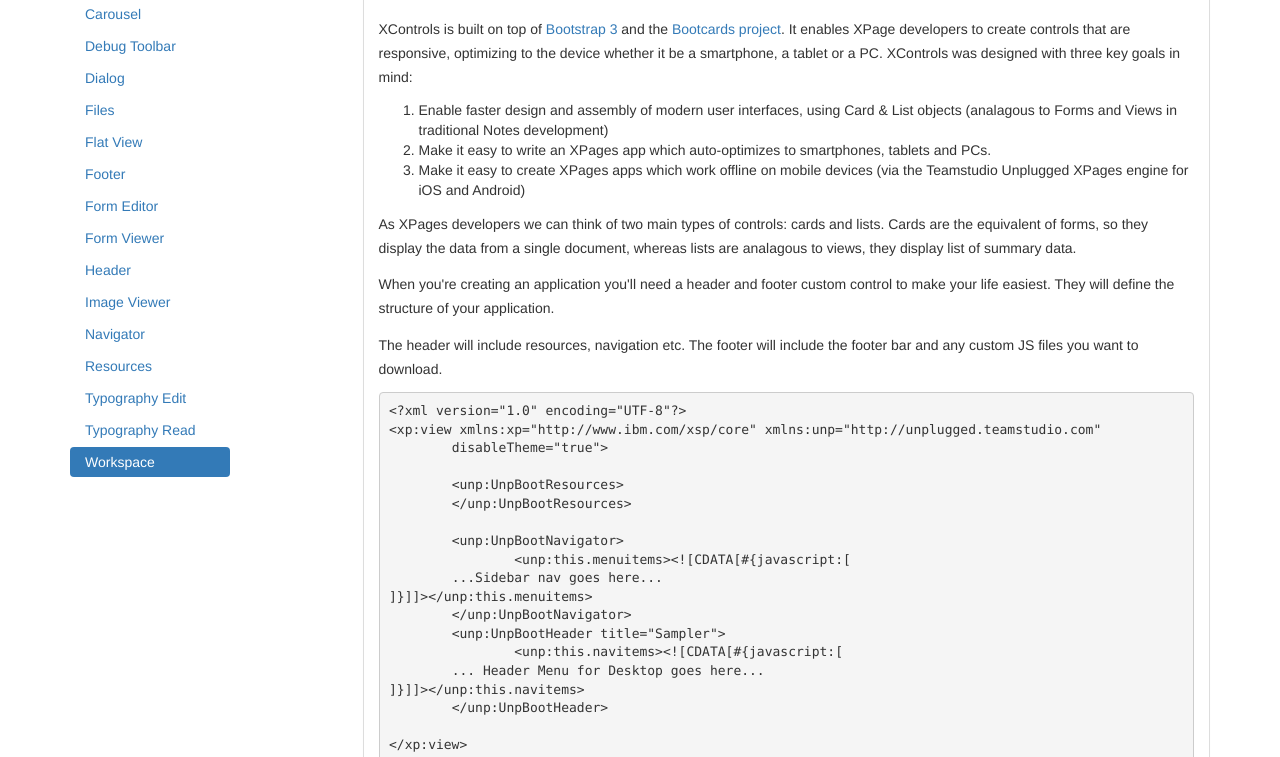
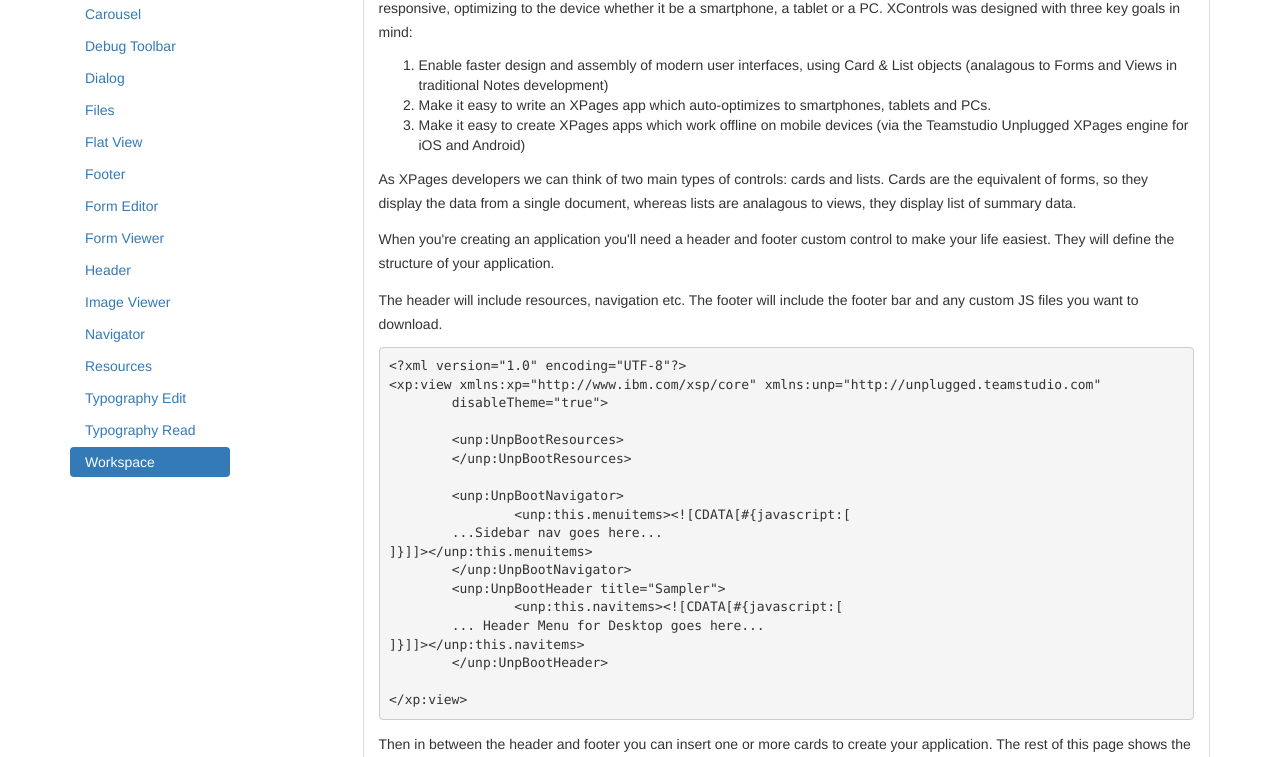
Before and after one commit to whitemx/xcontrols-domino, a website: page public/docs.html in a window 1280 px wide. Shown: the part 221-978 px from the top of the page. Drawn offline with nearby package versions, Linux system fonts and the light colour scheme.

Commit message:
Fix top padding

```diff
--- a/public/css/bootcards-site.css
+++ b/public/css/bootcards-site.css
@@ -114,9 +114,6 @@ body {
 	margin-bottom: 50px;
 }
 
-.panel-body {
-	padding-top: 60px;
-}
 .row {
 	padding-top: 10px;
 	padding-bottom: 10px;
```
